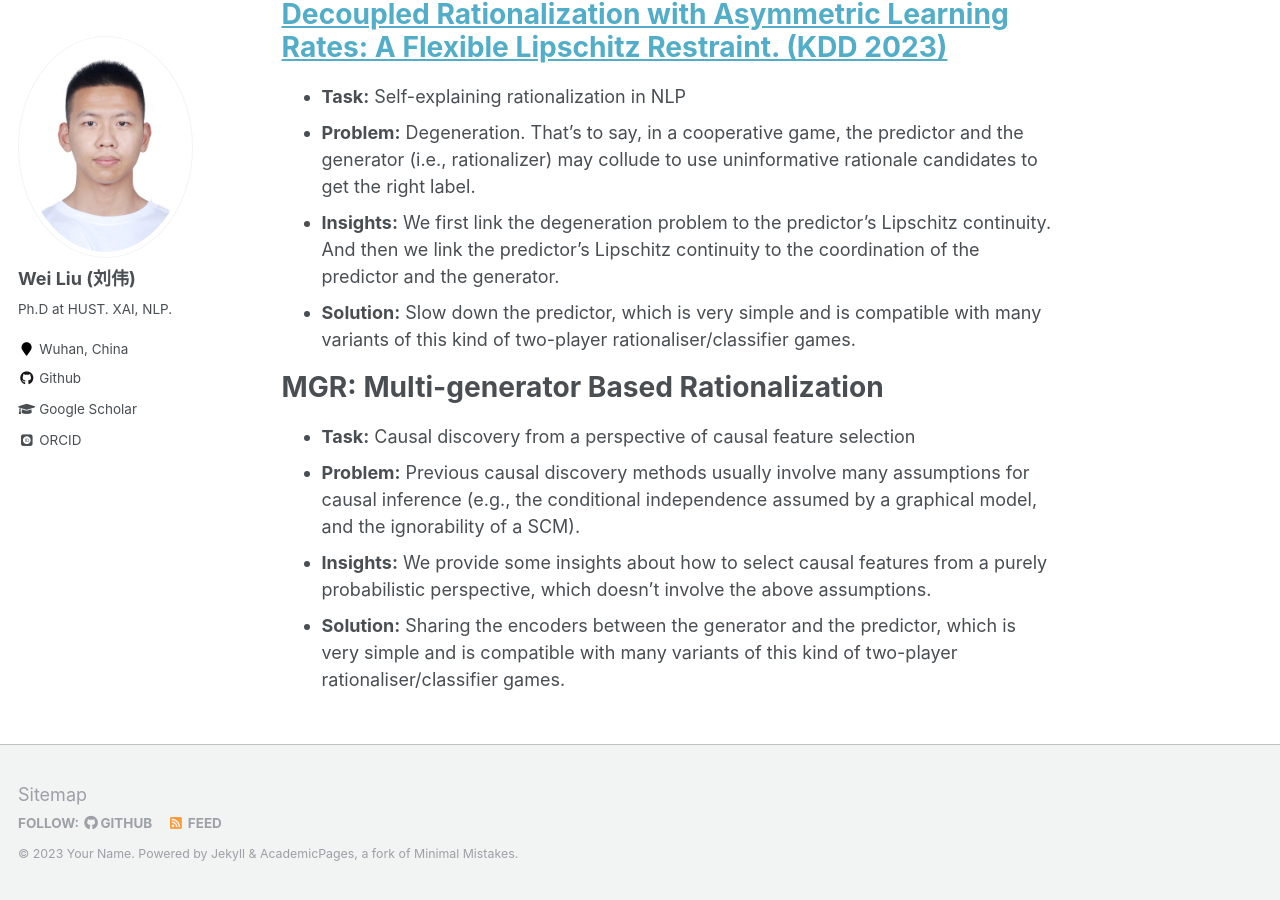
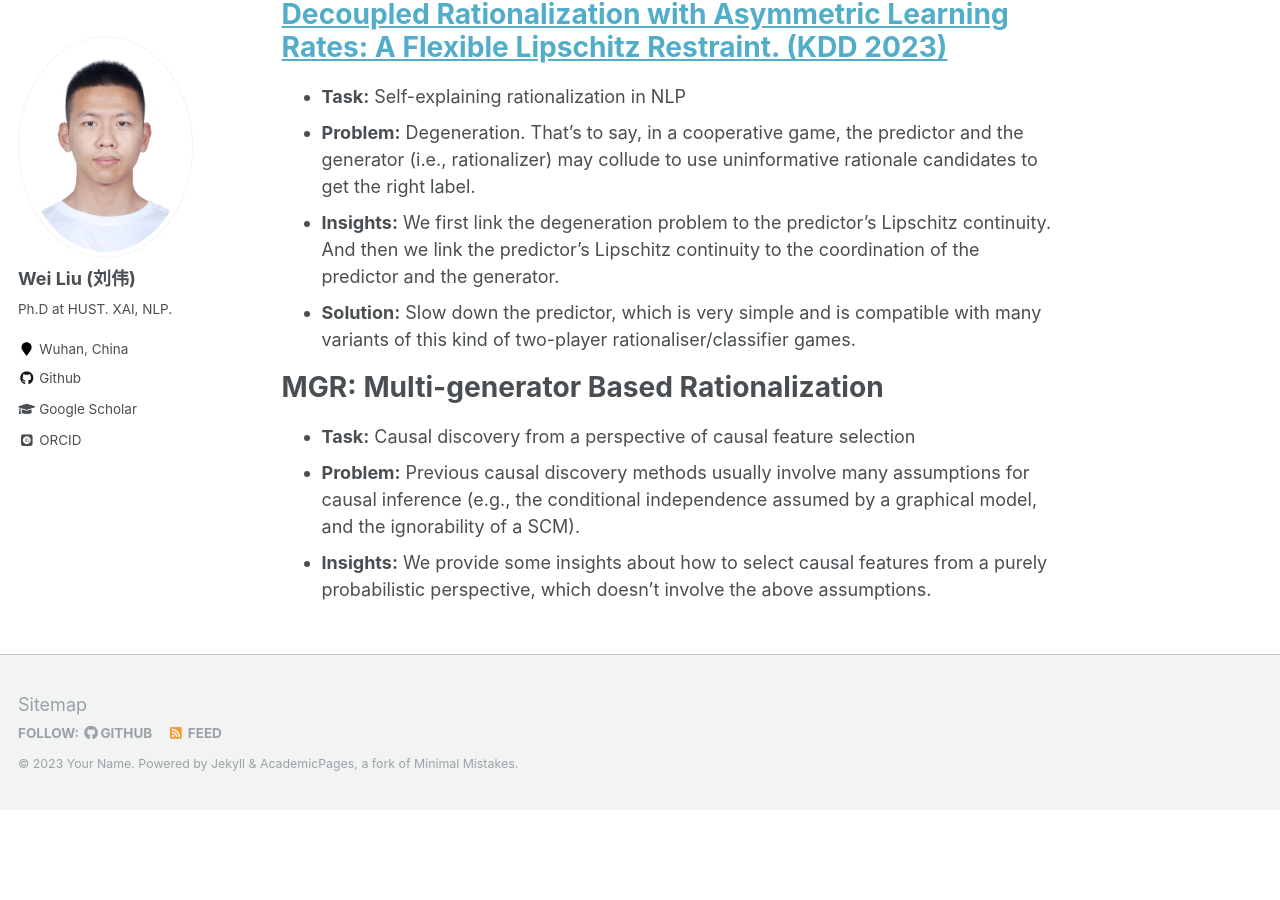
Before and after one commit to jugechengzi/WeiLiu.github.io, a Jekyll site: the page built from _pages/Publications.md, in a window 1280 px wide and 900 px high, scrolled down 508 px. Built offline with Jekyll 4.4.1, drawn with Linux system fonts in a browser that asks for light colours; some web fonts are replaced; after the commit the page ends 1318 px from its top, so only the background shows below that.

Commit message:
Update Publications.md

```diff
--- a/_pages/Publications.md
+++ b/_pages/Publications.md
@@ -26,4 +26,3 @@ MGR: Multi-generator Based Rationalization
 - **Task:** Causal discovery from a perspective of causal feature selection
 - **Problem:** Previous causal discovery methods usually involve many assumptions for causal inference (e.g., the conditional independence assumed by a graphical model, and the ignorability of a SCM).
 - **Insights:** We provide some insights about how to select causal features from a purely probabilistic perspective, which doesn't involve the above assumptions.
-- **Solution:** Sharing the encoders between the generator and the predictor, which is very simple and is compatible with many variants of this kind of two-player rationaliser/classifier games.
```
